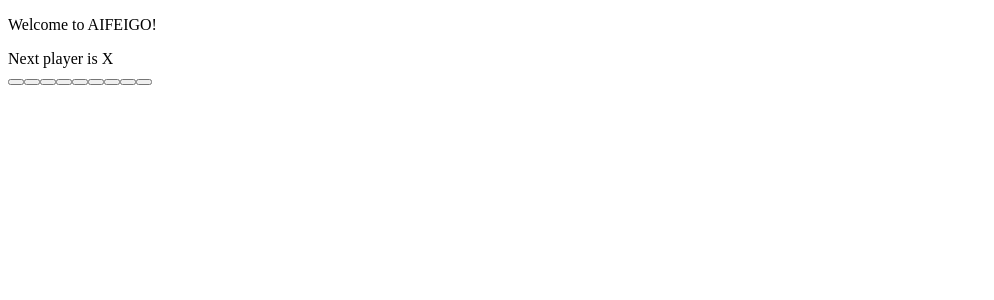
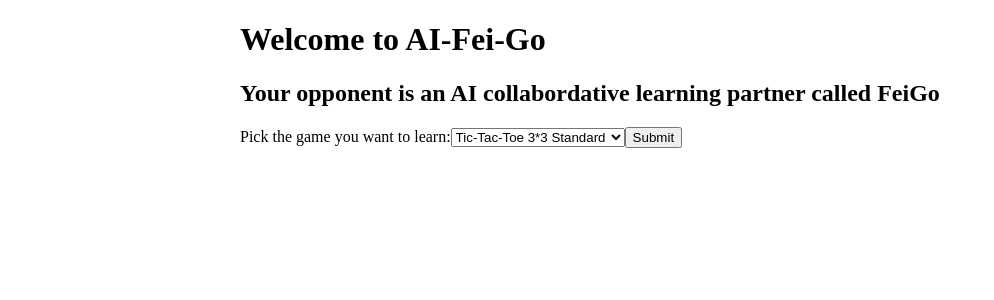
Before and after one commit to Jane0404/IntelliLP, a React app: page / in a window 1280 px wide. Shown: the top 300 px of the page, without its empty margins (0-994 px from the left). Built offline with nearby package versions, Linux system fonts and the light colour scheme.

Commit message:
Game Page first version done

```diff
--- a/src/components/Game.jsx
+++ b/src/components/Game.jsx
@@ -3,10 +3,43 @@ import Board from './Board'
 import './styles.css'
 
 export default class Game extends React.Component{
+    constructor(props){
+        super(props)
+        this.state={
+            value: 'tic'
+        }
+        this.handleSubmit = this.handleSubmit.bind(this)
+        this.handleChange = this.handleChange.bind(this)
+    }
+
+    handleChange(event){
+        this.setState({value: event.target.value})
+    }
+
+    handleSubmit(event){
+        console.log(event)
+        alert(this.state.value)
+        event.preventDefault()
+    }
+
     render(){
-        return(<div>
-            <p>Welcome to AIFEIGO!</p>
-            <Board />
-        </div>)
+        return(
+            <div>
+                <h1 className='title'>Welcome to AI-Fei-Go</h1>
+                <h2 className='secondTitle'>Your opponent is an AI collabordative learning partner called FeiGo</h2>
+                <form className='formStyle' onSubmit={this.handleSubmit}>
+                    <label>
+                    Pick the game you want to learn:
+                        <select value={this.state.value} onChange={this.handleChange}>
+                            <option>Tic-Tac-Toe 3*3 Standard</option>
+                            <option value='go9'>Go game 9*9 Beginner</option>
+                            <option value='go13'>Go game 13*13 Beginner</option>
+                            <option value='go19'>Go game 19*19 Standard</option>
+                        </select>
+                    </label>
+                    <input type='submit' value='Submit' />
+                </form>
+            </div>
+        )
     }
 }
--- a/src/components/styles.css
+++ b/src/components/styles.css
@@ -24,3 +24,17 @@
     color:blue;
     margin:5px
 }
+.formStyle{
+    margin-top: 30px;
+    text-align: center;
+}
+.title{
+    color:darkblue;
+    font: 3em normal;
+    margin-bottom: 5px;
+    text-align: center;
+}
+.secondTitle{
+    font: 1.5em italic;
+    text-align: center
+}
--- /dev/null
+++ b/src/index.css
@@ -0,0 +1,4 @@
+body{
+    font:1.2em, "Century Gothic", Futura, sans-serif;
+    margin: 20px;
+}
--- a/src/index.html
+++ b/src/index.html
@@ -5,7 +5,7 @@
     <title>IntelliLP</title>
     <link ref='shortcut icon' href='LP.ico' type='image/x-icon'>
 </head>
-<body>
-<div id='root'></div>
+<body >
+<div style='max-width:800px; margin:auto' id='root'></div>
 </body>
 </html>
```
